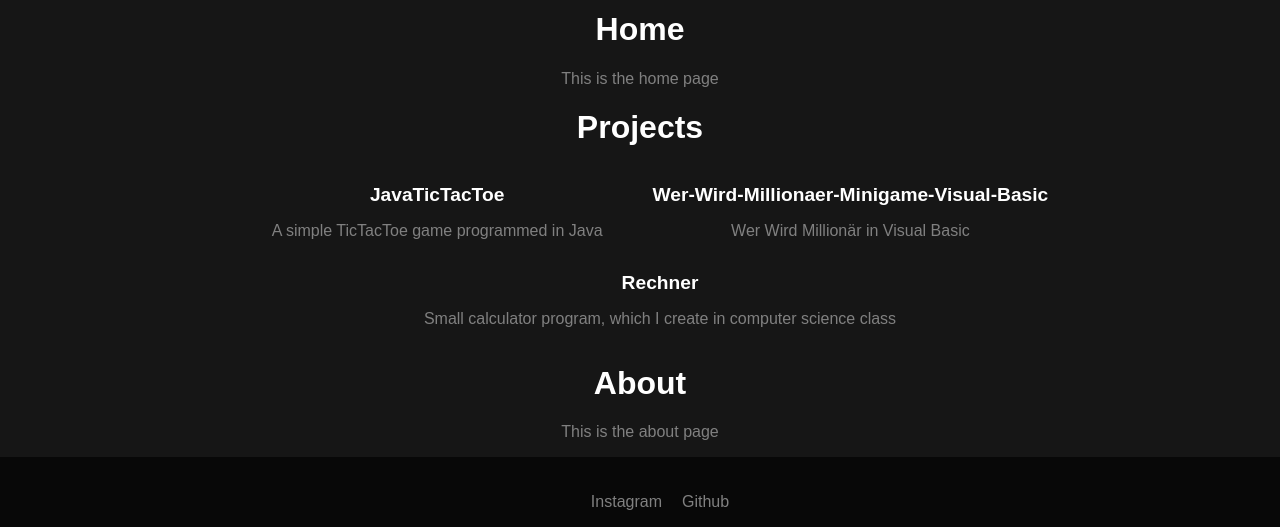
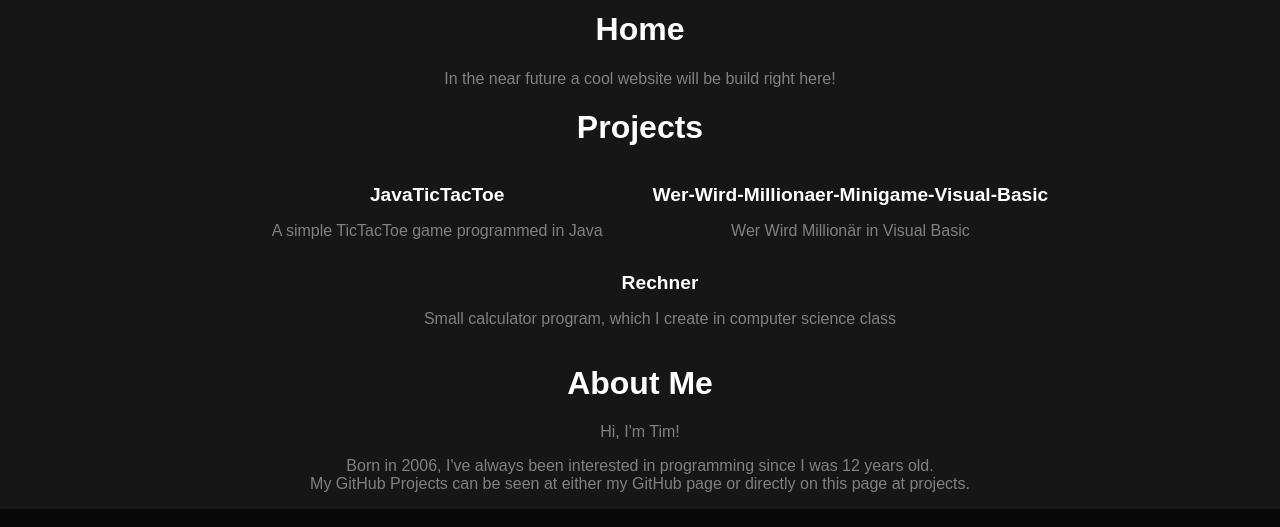
Before and after one commit to timplay33/personal-website-reactjs, a React (Create React App) app: page / in a window 1280 px wide. Shown: the part 660-1187 px from the top of the page. Built offline with nearby package versions, Linux system fonts and the light colour scheme.

Commit message:
modified:   src/App.js

```diff
--- a/src/App.js
+++ b/src/App.js
@@ -46,7 +46,7 @@ function Home() {
     <div className="home" id="home">
       <div className="home_content">
         <h1 className="home_primary">Home</h1>
-        <p className="home_secondary">This is the home page</p>
+        <p className="home_secondary">In the near future a cool website will be build right here!</p>
       </div>
     </div>
   );
@@ -86,8 +86,11 @@ function About() {
   return (
     <div className="about" id="about">
       <div className="about_content">
-        <h1 className="about_primary">About</h1>
-        <p className="about_secondary">This is the about page</p>
+        <h1 className="about_primary">About Me</h1>
+        <p className="about_secondary">
+          <p>Hi, I'm Tim!</p>
+          <p>Born in 2006, I've always been interested in programming since I was 12 years old.<br></br>My GitHub Projects can be seen at either <a href="https://github.com/timplay33">my GitHub page</a> or directly on this page at <a href="#projects">projects</a>.</p>
+        </p>
       </div>
     </div>
   );
```
